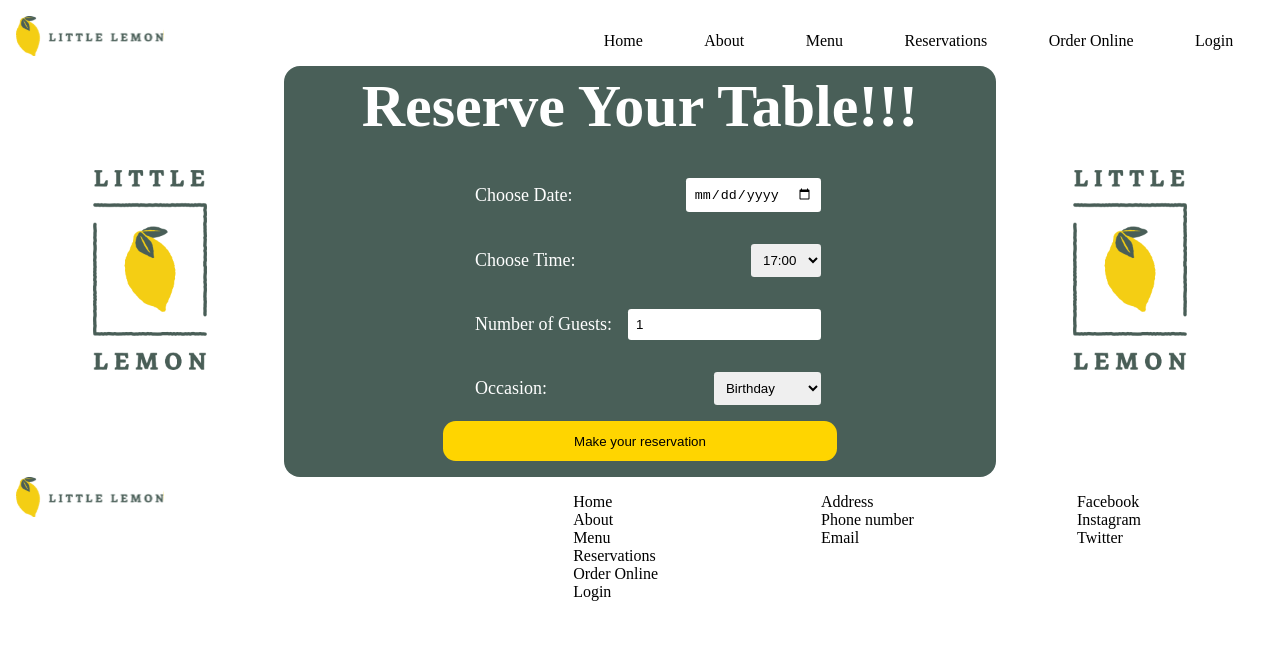
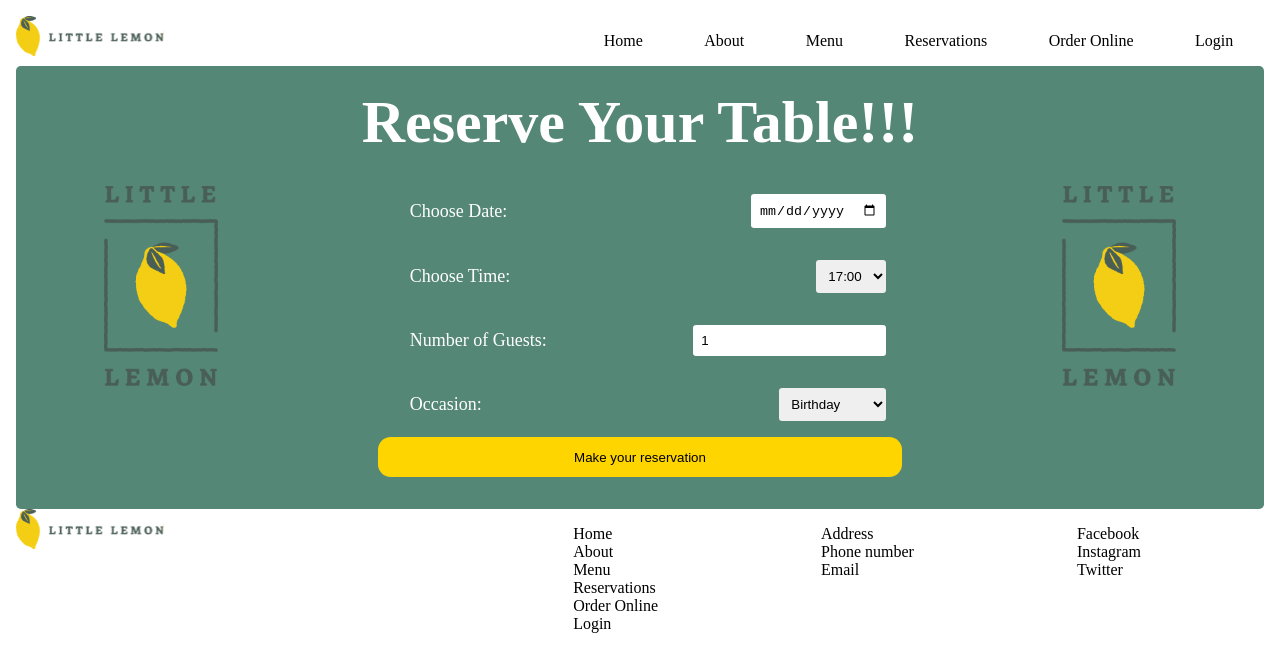
Before and after one commit to SivaKrishna6745/Little-Lemon-Capstone, a React (Create React App) app: page /booking in a window 1280 px wide. Shown: the top 672 px of the page. Built offline with nearby package versions, Linux system fonts and the light colour scheme; a web font is replaced by a local one.

Commit message:
added booking form component and lifted form state to main component

```diff
--- a/src/App.css
+++ b/src/App.css
@@ -1,5 +1,6 @@
 :root {
     --theme-color: hsl(160, 13%, 33%);
+    --theme-secondary-color: hsl(160, 23%, 43%);
     --button-color: hsl(50, 100%, 50%);
     --price-color: hsl(19, 76%, 73%);
     --main-heading-color: hsl(50, 85%, 41%);
@@ -113,6 +114,9 @@ li a:focus {
 .booking {
     display: grid;
     grid-auto-flow: column;
+    background-color: var(--theme-secondary-color);
+    border-radius: 0.3rem;
+    padding: 1rem;
 }
 
 .booking div:has(img) {
@@ -124,8 +128,6 @@ li a:focus {
 }
 
 .booking .booking__hero {
-    background-color: var(--theme-color);
-    border-radius: 1rem;
     display: grid;
     place-items: center;
 }
--- /dev/null
+++ b/src/BookingForm.jsx
@@ -0,0 +1,67 @@
+import React, { useState } from "react";
+
+function BookingForm({ availableTimes }) {
+    const [date, setDate] = useState("");
+    const [time, setTime] = useState("");
+    const [nOG, setNOG] = useState(1);
+    const [occasion, setOccasion] = useState("birthday");
+    return (
+        <div>
+            <h1>Reserve Your Table!!!</h1>
+            <form className="form">
+                <div className="form-group">
+                    <label htmlFor="date">Choose Date:</label>
+                    <input
+                        type="date"
+                        id="date"
+                        className="form-control"
+                        value={date}
+                        onChange={(e) => setDate(e.target.value)}
+                    />
+                </div>
+                <div className="form-group">
+                    <label htmlFor="time">Choose Time:</label>
+                    <select
+                        id="time"
+                        className="form-control"
+                        value={time}
+                        onChange={(e) => setTime(e.target.value)}
+                    >
+                        {availableTimes.map((time, index) => {
+                            return <option key={index}>{time}</option>;
+                        })}
+                    </select>
+                </div>
+                <div className="form-group">
+                    <label htmlFor="noofGuests">Number of Guests:</label>
+                    <input
+                        type="number"
+                        id="noofGuests"
+                        className="form-control"
+                        value={nOG}
+                        onChange={(e) => setNOG(e.target.value)}
+                    />
+                </div>
+                <div className="form-group">
+                    <label htmlFor="occasion">Occasion:</label>
+                    <select
+                        id="occasion"
+                        className="form-control"
+                        value={occasion}
+                        onChange={(e) => setOccasion(e.target.value)}
+                    >
+                        <option value="birthday">Birthday</option>
+                        <option value="anniversary">Anniversary</option>
+                    </select>
+                </div>
+                <input
+                    type="submit"
+                    value="Make your reservation"
+                    className="btn"
+                />
+            </form>
+        </div>
+    );
+}
+
+export default BookingForm;
--- a/src/BookingPage.jsx
+++ b/src/BookingPage.jsx
@@ -1,77 +1,24 @@
 import React, { useState } from "react";
+import BookingForm from "./BookingForm";
 
-function BookingPage() {
-    const availableTimes = [
-        "17:00",
-        "18:00",
-        "19:00",
-        "20:00",
-        "21:00",
-        "22:00",
-    ];
-    const [date, setDate] = useState("");
-    const [time, setTime] = useState("");
-    const [nOG, setNOG] = useState(1);
-    const [occasion, setOccasion] = useState("birthday");
+function BookingPage({ availableTimes }) {
     return (
         <div className="booking">
             <div>
                 <img src="images/website_logo.png" alt="" />
             </div>
             <div className="booking__hero">
-                <h1>Reserve Your Table!!!</h1>
-                <form className="form">
-                    <div className="form-group">
-                        <label htmlFor="date">Choose Date:</label>
-                        <input
-                            type="date"
-                            id="date"
-                            className="form-control"
-                            value={date}
-                            onChange={(e) => setDate(e.target.value)}
-                        />
-                    </div>
-                    <div className="form-group">
-                        <label htmlFor="time">Choose Time:</label>
-                        <select
-                            id="time"
-                            className="form-control"
-                            value={time}
-                            onChange={(e) => setTime(e.target.value)}
-                        >
-                            {availableTimes.map((time, index) => {
-                                return <option key={index}>{time}</option>;
-                            })}
-                        </select>
-                    </div>
-                    <div className="form-group">
-                        <label htmlFor="noofGuests">Number of Guests:</label>
-                        <input
-                            type="number"
-                            id="noofGuests"
-                            className="form-control"
-                            value={nOG}
-                            onChange={(e) => setNOG(e.target.value)}
-                        />
-                    </div>
-                    <div className="form-group">
-                        <label htmlFor="occasion">Occasion:</label>
-                        <select
-                            id="occasion"
-                            className="form-control"
-                            value={occasion}
-                            onChange={(e) => setOccasion(e.target.value)}
-                        >
-                            <option value="birthday">Birthday</option>
-                            <option value="anniversary">Anniversary</option>
-                        </select>
-                    </div>
-                    <input
-                        type="submit"
-                        value="Make your reservation"
-                        className="btn"
-                    />
-                </form>
+                <BookingForm
+                    // date={date}
+                    // time={time}
+                    // nOG={nOG}
+                    // occasion={occasion}
+                    // setDate={setDate}
+                    // setTime={setTime}
+                    // setNOG={setNOG}
+                    // setOccasion={setOccasion}
+                    availableTimes={availableTimes}
+                />
             </div>
             <div>
                 <img src="images/website_logo.png" alt="" />
--- a/src/Main.js
+++ b/src/Main.js
@@ -1,15 +1,29 @@
-import React from "react";
+import React, { useState } from "react";
 import "./App.css";
 import { Routes, Route } from "react-router-dom";
 import HomePage from "./HomePage";
 import BookingPage from "./BookingPage";
 
 function Main() {
+    const [availableTimes, setAvailableTimes] = useState([
+        "17:00",
+        "18:00",
+        "19:00",
+        "20:00",
+        "21:00",
+        "22:00",
+    ]);
+    const updateTimes = () => {
+        setAvailableTimes(availableTimes);
+    };
     return (
         <main className="main">
             <Routes>
                 <Route path="/" element={<HomePage />}></Route>
-                <Route path="/booking" element={<BookingPage />}></Route>
+                <Route
+                    path="/booking"
+                    element={<BookingPage availableTimes={availableTimes} />}
+                ></Route>
             </Routes>
         </main>
     );
```
